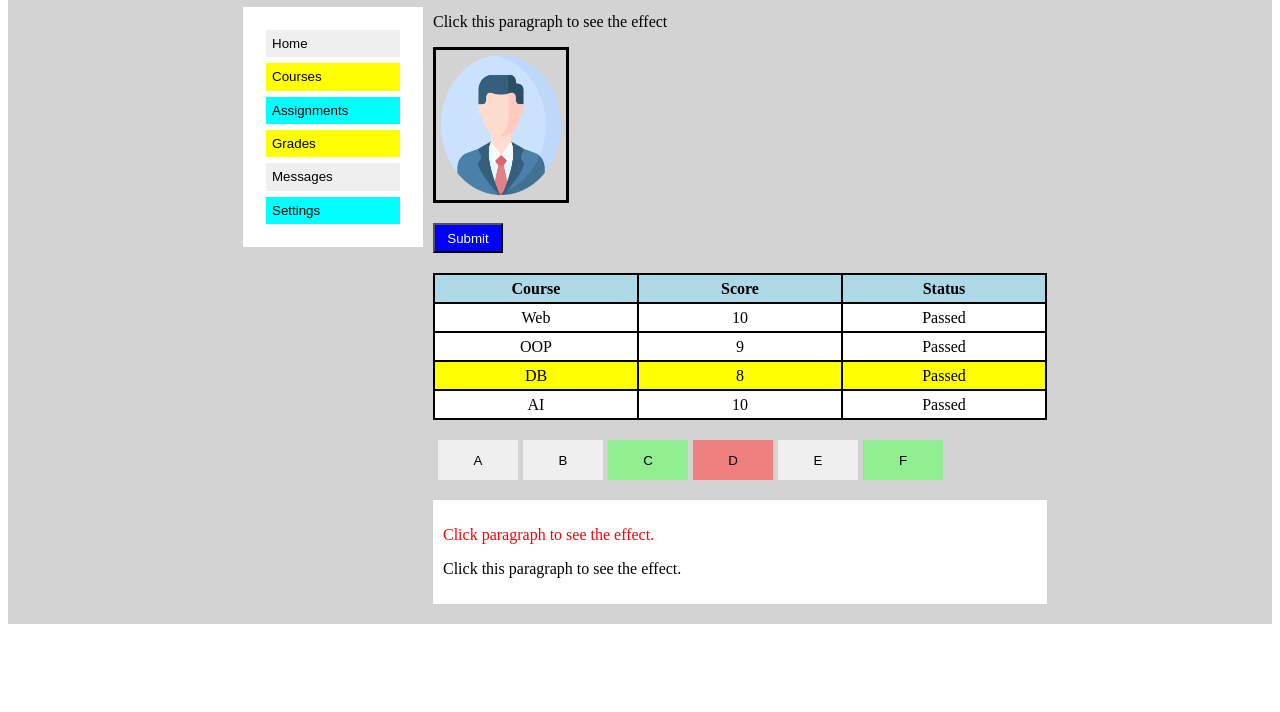
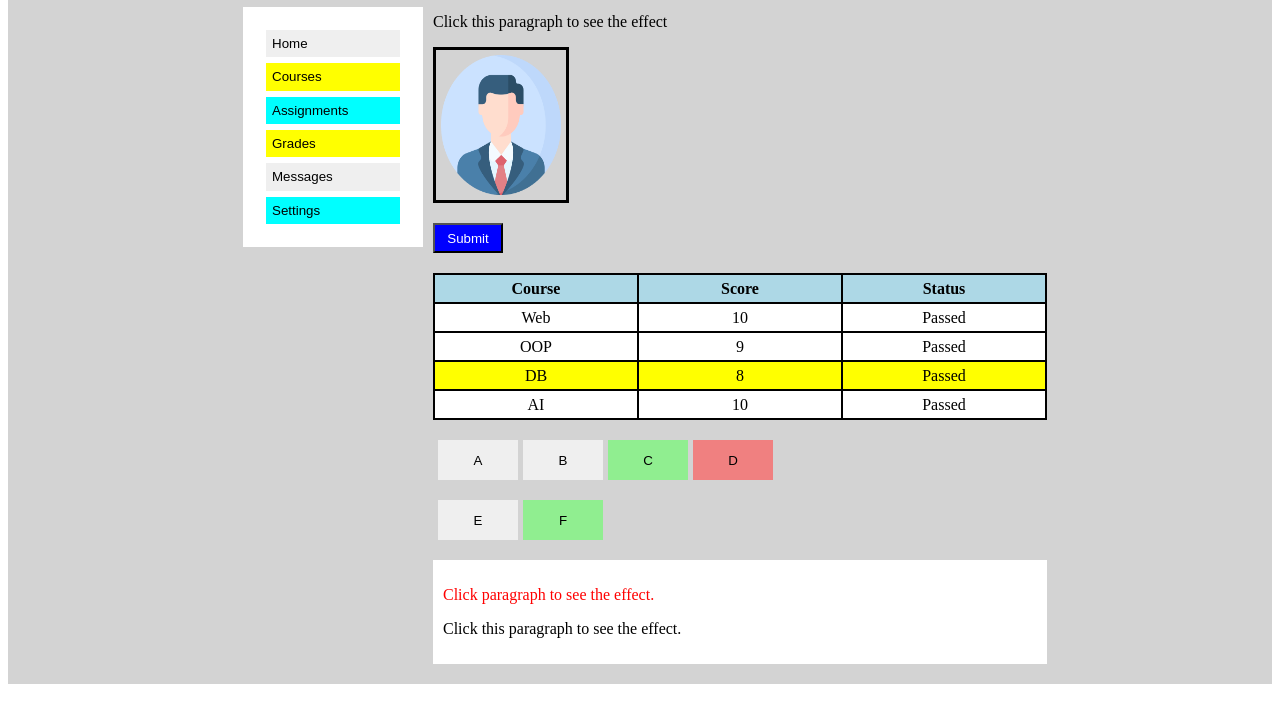
Before and after one commit to stingycactus/FINKI, a plain HTML site: page Web Design/lab2GroupB/lab2GroupB.html in a window 1280 px wide. Shown: the part 88-800 px from the top of the page. Drawn offline with Linux system fonts and the light colour scheme.

Commit message:
web design lab2 fixed

```diff
--- a/Web Design/lab2GroupB/lab2GroupB.html
+++ b/Web Design/lab2GroupB/lab2GroupB.html
@@ -80,6 +80,8 @@
     .buttons {
         display:flex;
         flex-direction: row;
+        width:340px;
+        flex-wrap: wrap;
     }
     .buttons button {
         border:none;
```
